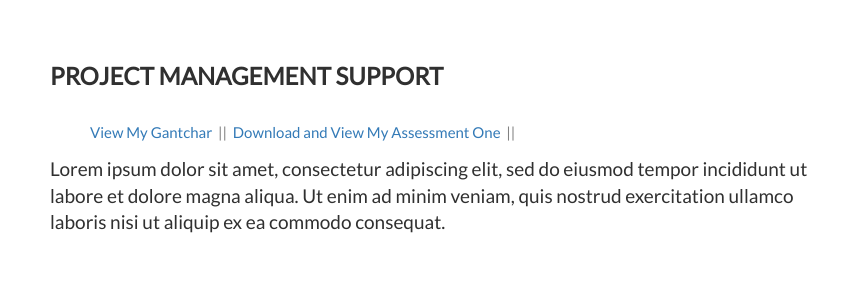
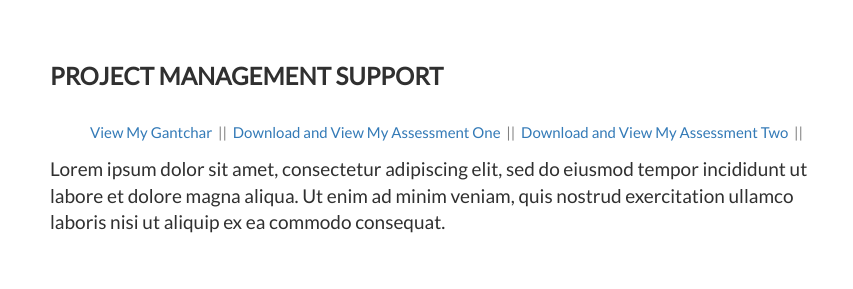
Before and after one commit to wellsjohn220/pmdemo, a plain HTML site: page index.html in a window 1280 px wide. Shown: the part 448-737 px from the top of the page, 0-853 px from the left. Drawn offline with nearby package versions, Linux system fonts and the light colour scheme.

Commit message:
Update index.html

```diff
--- a/index.html
+++ b/index.html
@@ -72,7 +72,10 @@
       <ul>
         <li style="display: inline">
           <a href="https://docs.google.com/spreadsheets/d/1wQeUe7nXf31T6jqRE8K6TqNp5XfoV9c9_IDTs5pyY3Q/edit?usp=sharing"  target="_blank">View My Gantchar</a>  &nbsp;||&nbsp;
+          <!-- <a href="/download/XXXXX_Project Management_Assessment 1.docx" download>Download and View My Assessment One</a>  &nbsp;||&nbsp;
+          <a href="/download/XXXXX_Project Management_Assessment 2.docx" download>Download and View My Assessment Two</a>  &nbsp;||&nbsp; -->
           <a href="/pmdemo/download/XXXXX_Project Management_Assessment 1.docx" download>Download and View My Assessment One</a>  &nbsp;||&nbsp;
+          <a href="/pmdemo/download/XXXXX_Project Management_Assessment 2.docx" download>Download and View My Assessment Two</a>  &nbsp;||&nbsp;
         </li>
 
       </ul>
```
